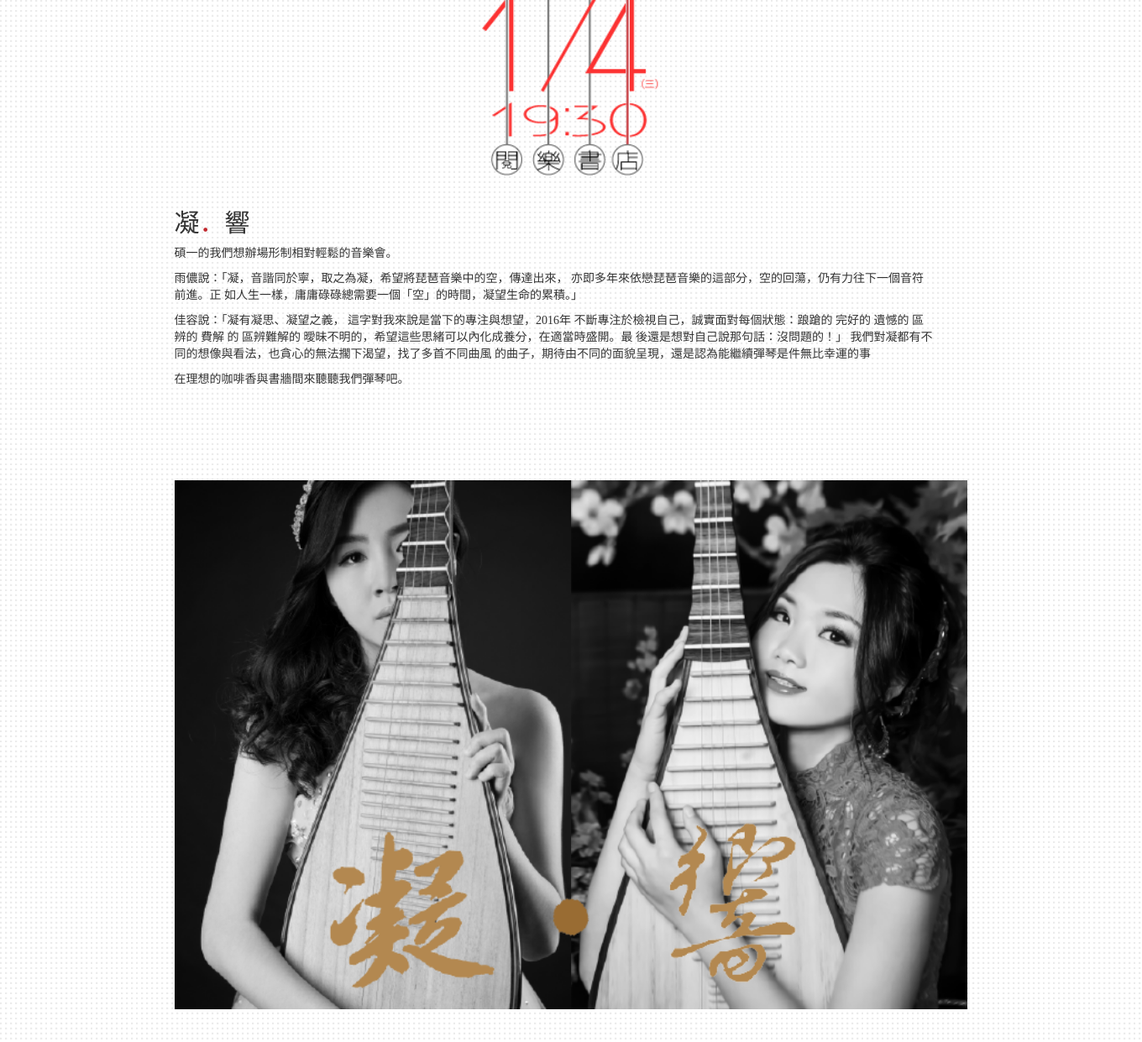
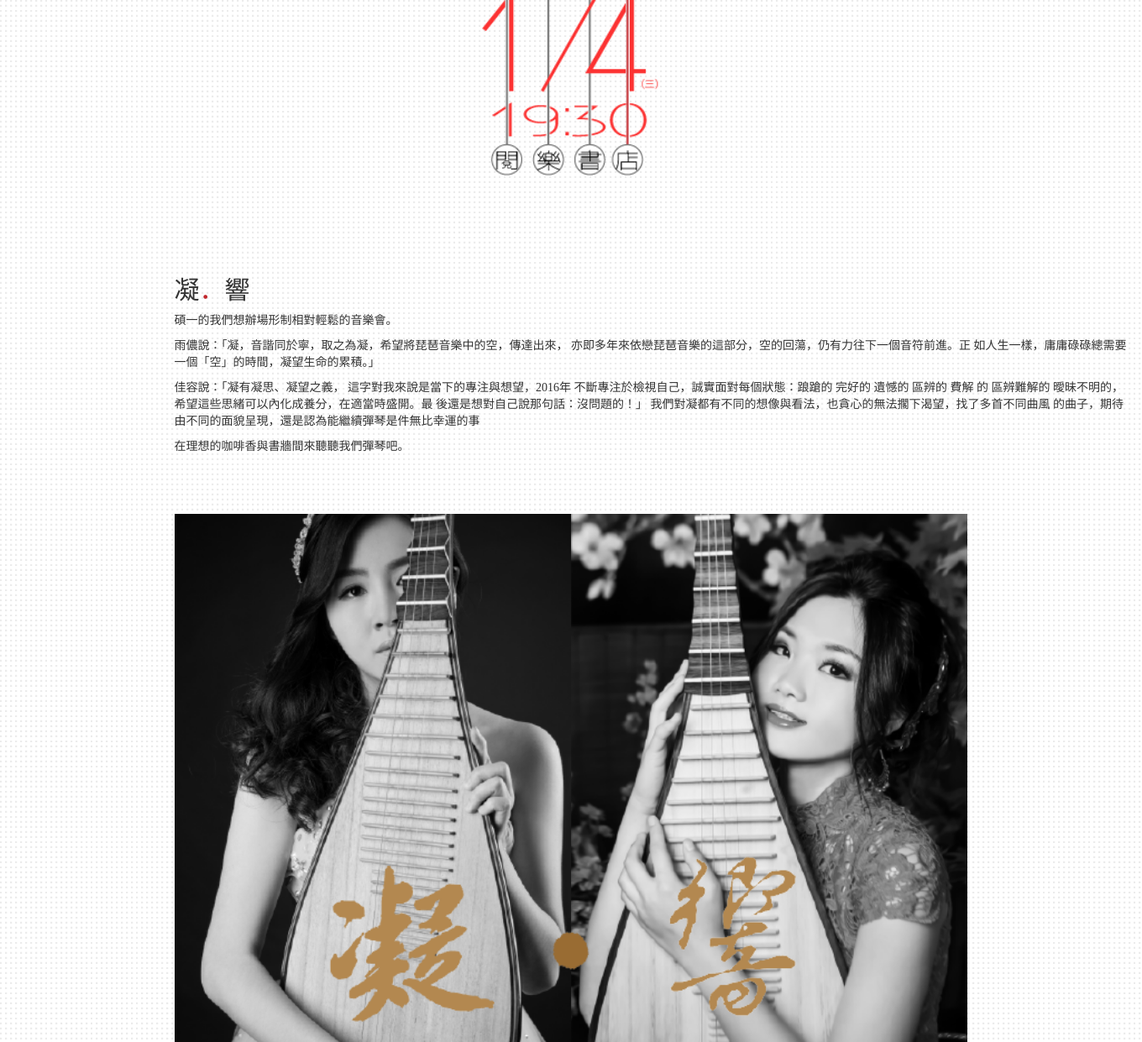
Before and after one commit to hello1988/ning-shiang, a Flask app: page / in a window 1360 px wide. Shown: the part 858-2099 px from the top of the page at 84% size. Run offline with Flask 2, Linux system fonts and the light colour scheme; some libraries are stand-ins or nearby versions.

Commit message:
引文調整

```diff
--- a/template/index.html
+++ b/template/index.html
@@ -240,9 +240,13 @@
 			</div>
 		</div>
 
-		</br>
+	</div>
+
+	<!--第二頁 演奏者-->
+	<div id="page2"></div>
+	<div class="container page">
 		<div class="row">
-			<div class="col-md-offset-1 col-md-10 width80" >
+			<div class="col-md-offset-1 col-md-10 width100" >
 				<h2>凝<span style="color:#C1272D">．</span>響</h2>
 				<p>碩一的我們想辦場形制相對輕鬆的音樂會。</p>
 
@@ -260,11 +264,9 @@
 				<p>在理想的咖啡香與書牆間來聽聽我們彈琴吧。</p>
 			</div>
 		</div>
-	</div>
-
-	<!--第二頁 演奏者-->
-	<div id="page2"></div>
-	<div class="container page">
+		</br>
+		</br>
+		</br>
 		<div class="row">
 			<div class="col-md-offset-1 col-md-10">
 				<a href="#playerL"><img class="width50 closelyL" src="static/page2L.png"></a>
```
Lines whose indentation alone changed are shown as unchanged.
